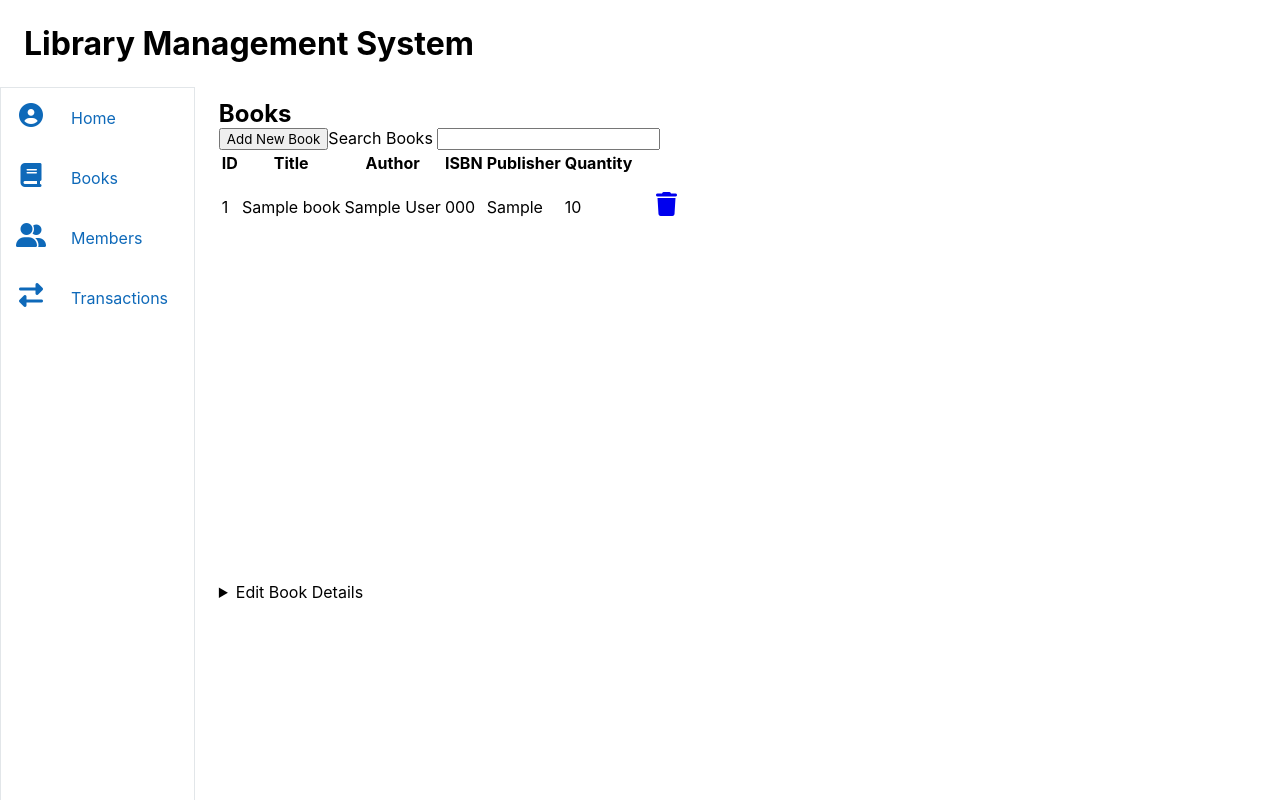
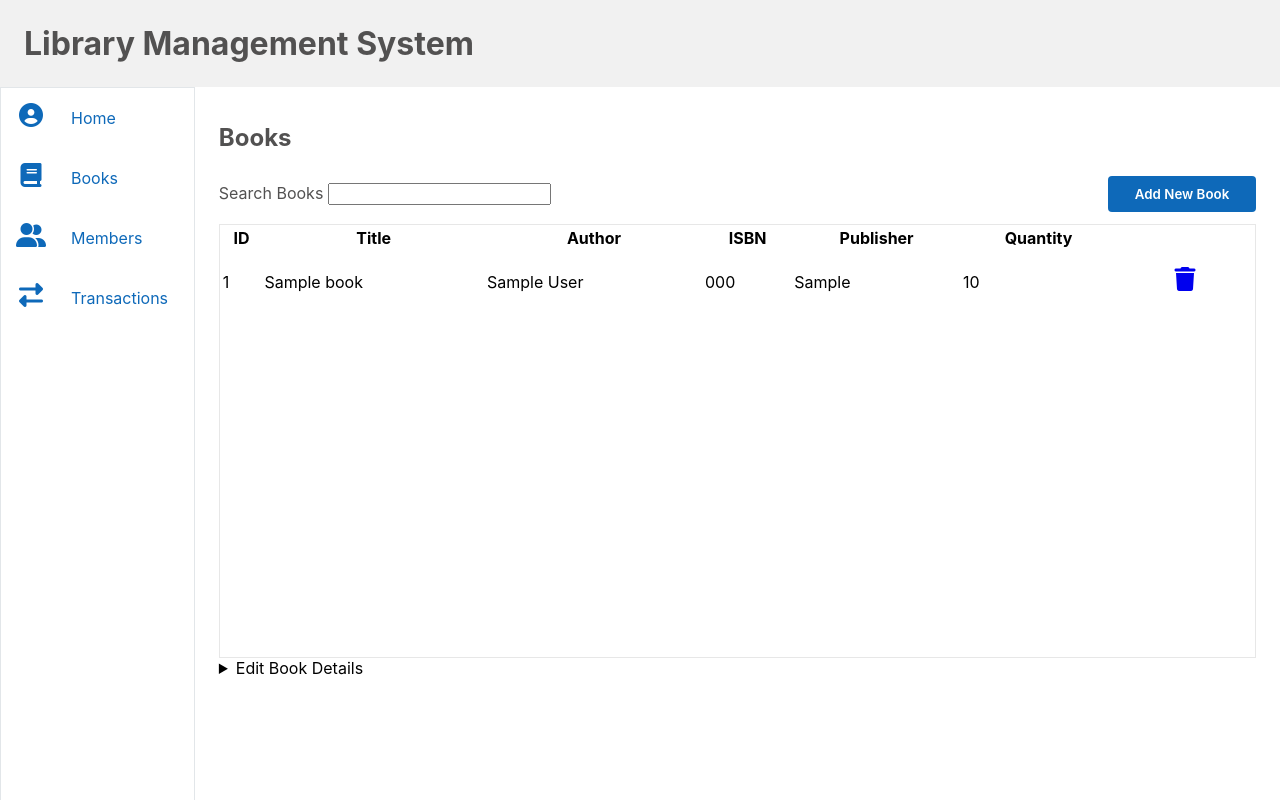
Before and after one commit to girlwhodrawsandstuff/library-management-system, a Flask app: page /books in a window 1280 px wide. Run offline with Flask 2, Linux system fonts and the light colour scheme; tables that the repository leaves empty hold one stand-in row (values such as "Sample post"); some libraries are stand-ins or nearby versions.

Commit message:
style: add styling for everything except forms and tables

```diff
--- a/static/css/style.css
+++ b/static/css/style.css
@@ -15,6 +15,13 @@
 
 .page__title {
     padding: 24px;
+    background: #f1f1f1;
+    color: #525151;
+}
+
+.page__subheading {
+    color: #525151;
+    margin: 24px 0;
 }
 
 .page__section {
@@ -30,11 +37,35 @@
     height: 54vh;
     overflow-y: scroll;
     overflow-x: hidden;
+    border: 1px solid #e7e7e7;
+    max-width: 100%;
 }
 
 .table {
-    max-width: 100%;
+    width: 100%;
 }
+
+.page__tools {
+    display: flex;
+    align-items: center;
+    justify-content: space-between;
+    margin: 12px 0;
+}
+
+.page__tools__button {
+    border: none;
+    border-radius: 4px;
+    width: 148px;
+    height: 36px;
+    color: #ffffff;
+    font-weight: 600;
+    background-color: #0e69b9;
+}
+
+.tools__label {
+    color: #525151;
+}
+
 
 /* navbar.html */
 .sidebar {
@@ -90,13 +121,7 @@
 }
 
 
-
 /* books.html */
-.page__tools {
-    display: flex;
-    align-items: center;
-}
-
 .page__modal {
     display: flex;
     position: fixed;
@@ -185,9 +210,16 @@
     text-align: center;
     width: 60%;
     line-height: 40px;
+    color: #525151;
 }
 
 .homepage__para {
     margin-top: 16px;
     color: #0e69b9;
 }
+
+/* Members */
+.member__tools{
+    display: flex;
+    justify-content: flex-end;
+}
--- a/templates/books.html
+++ b/templates/books.html
@@ -58,15 +58,15 @@
         {% include 'navbar.html' %}
 
         <div class="page__main">
-          <h2>Books</h2>
+          <h2 class="page__subheading">Books</h2>
           <div class="page__tools">
-            <button id="open-modal">
+            <div class="search-wrapper">
+              <label for="search" class="tools__label">Search Books</label>
+              <input type="search" id="search-input" onkeyup="searchBook()">
+            </div>
+            <button id="open-modal" class="page__tools__button">
               Add New Book
             </button>
-            <div class="search-wrapper">
-              <label for="search">Search Books</label>
-              <input type="search" id="search-input" onkeyup="searchBook()">
-            </div>
           </div>
 
           <div class="table-container">
--- a/templates/members.html
+++ b/templates/members.html
@@ -45,9 +45,9 @@
         {% include 'navbar.html' %}
 
         <div class="page__main">
-          <h2>Members</h2>
-          <div class="page__tools">
-            <button id="open-modal">Add New Member</button>
+          <h2 class="page__subheading">Members</h2>
+          <div class="page__tools member__tools">
+            <button id="open-modal" class="page__tools__button">Add New Member</button>
           </div>
           <div class="table-container">
             <table class="table">
--- a/templates/transactions.html
+++ b/templates/transactions.html
@@ -20,7 +20,7 @@
         {% include 'navbar.html' %}
 
         <div class="page__main">
-          <h2>Transactions</h2>
+          <h2 class="page__subheading">Transactions</h2>
           <div class="transaction__divisions">
             <div class="transaction__container">
               <details class="transaction__detail">
```
